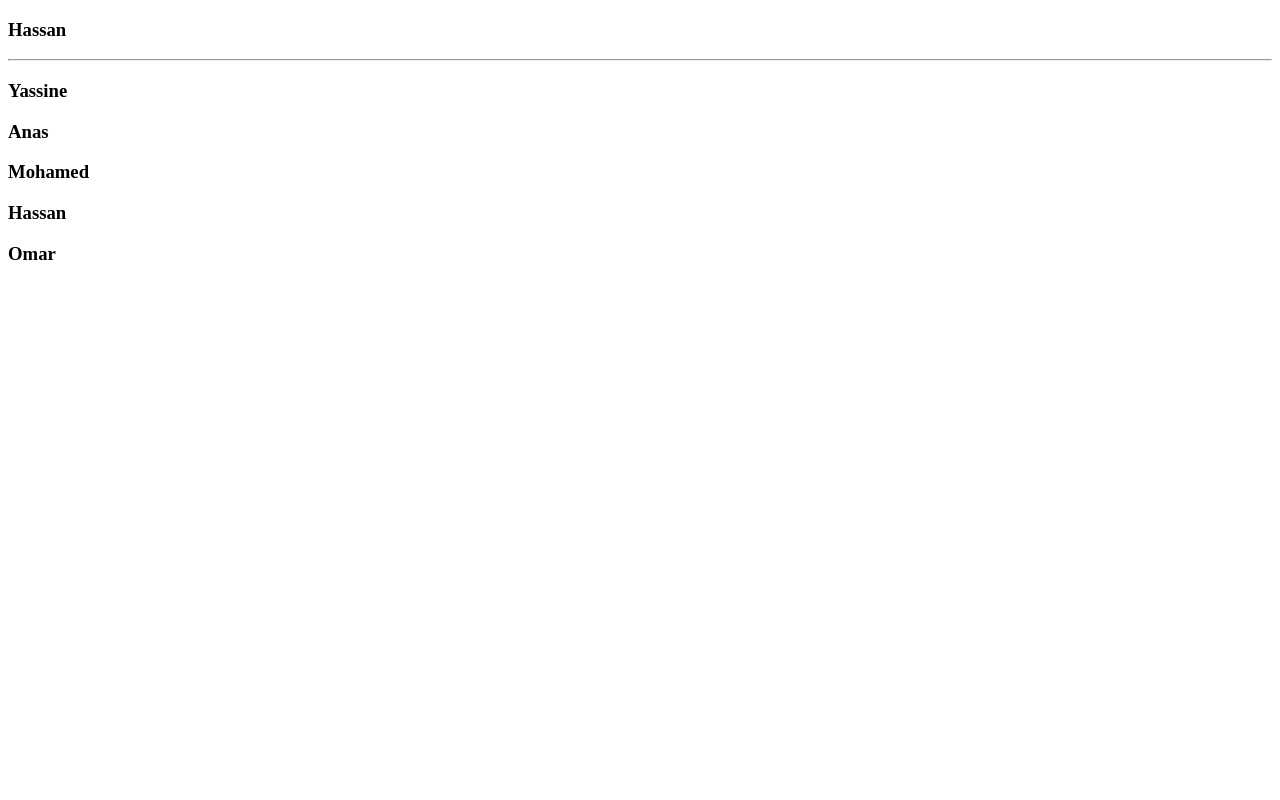
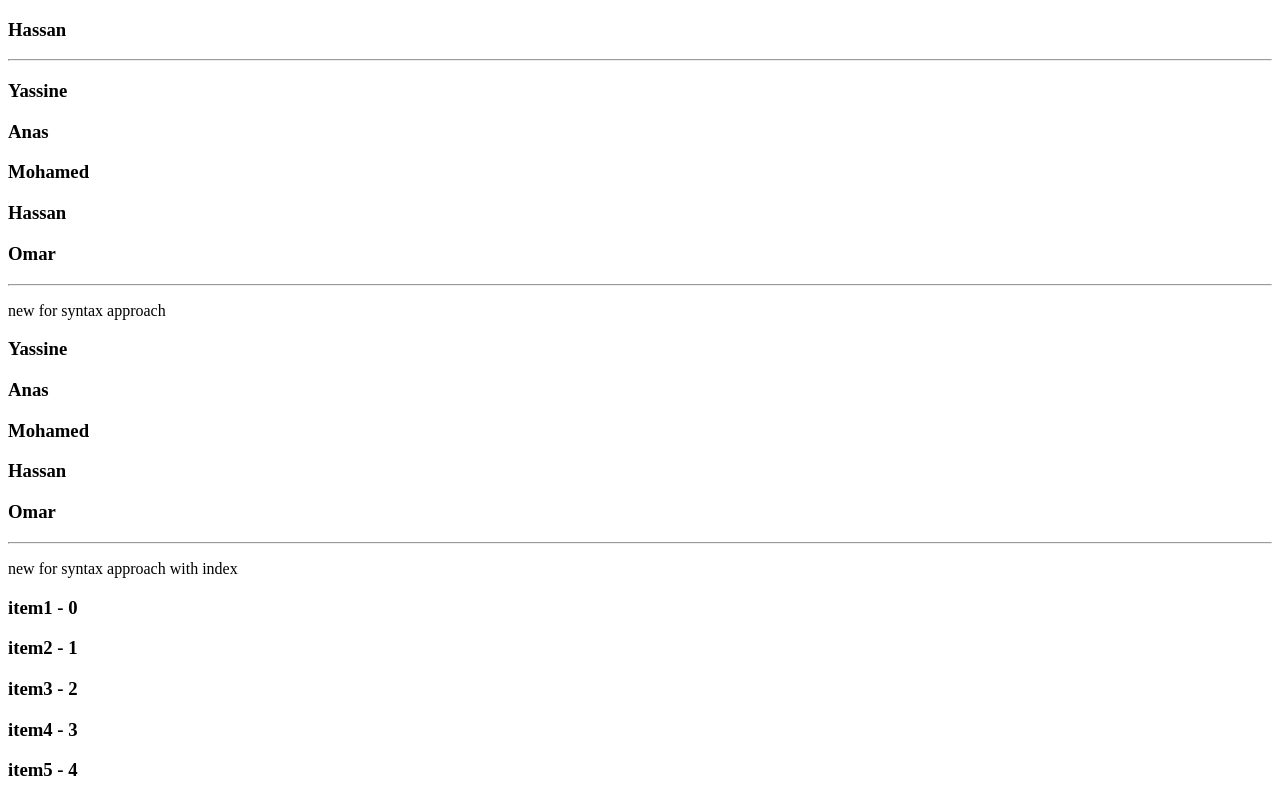
Before and after one commit to seeyassine/Angular-Learn, an Angular app: page / in a window 1280 px wide. Shown: the part 1340-2140 px from the top of the page. Before the commit the page ends 1624 px from the top, so only its background shows below. Built offline with nearby package versions, Linux system fonts and the light colour scheme.

Commit message:
67: for new syntax Loop

```diff
--- a/src/app/components/directives/directives.component.html
+++ b/src/app/components/directives/directives.component.html
@@ -141,3 +141,19 @@
 <h3 *ngFor="let user of users">
     {{ user }}
 </h3>
+
+<hr>
+
+ <p>new for syntax approach </p>
+
+@for (user of users; track user) {
+    <h3>{{ user }}</h3>
+}
+
+<hr>
+
+<p>new for syntax approach with index</p>
+
+@for (item of items; track $index) {
+    <h3>{{ item }} - {{ $index }}</h3>
+}
```
